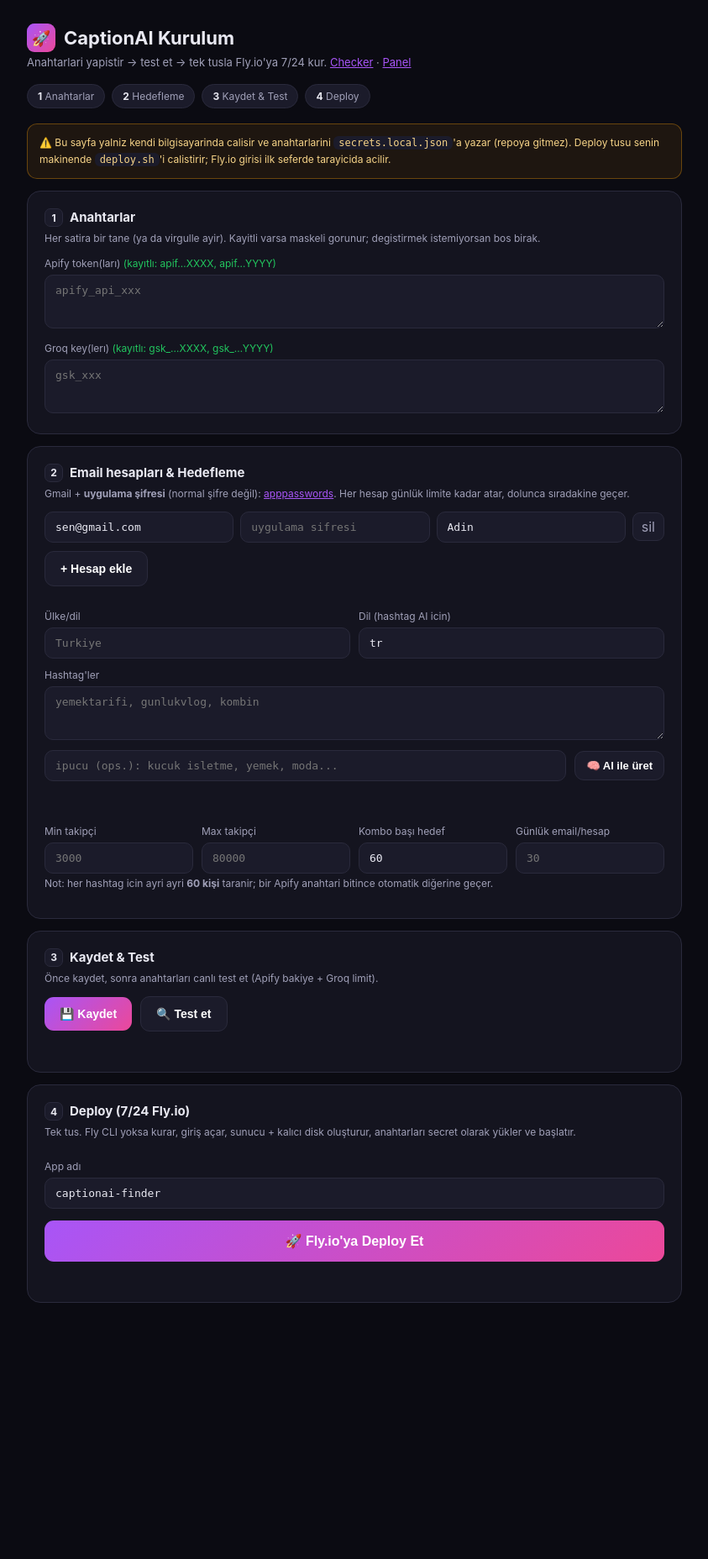
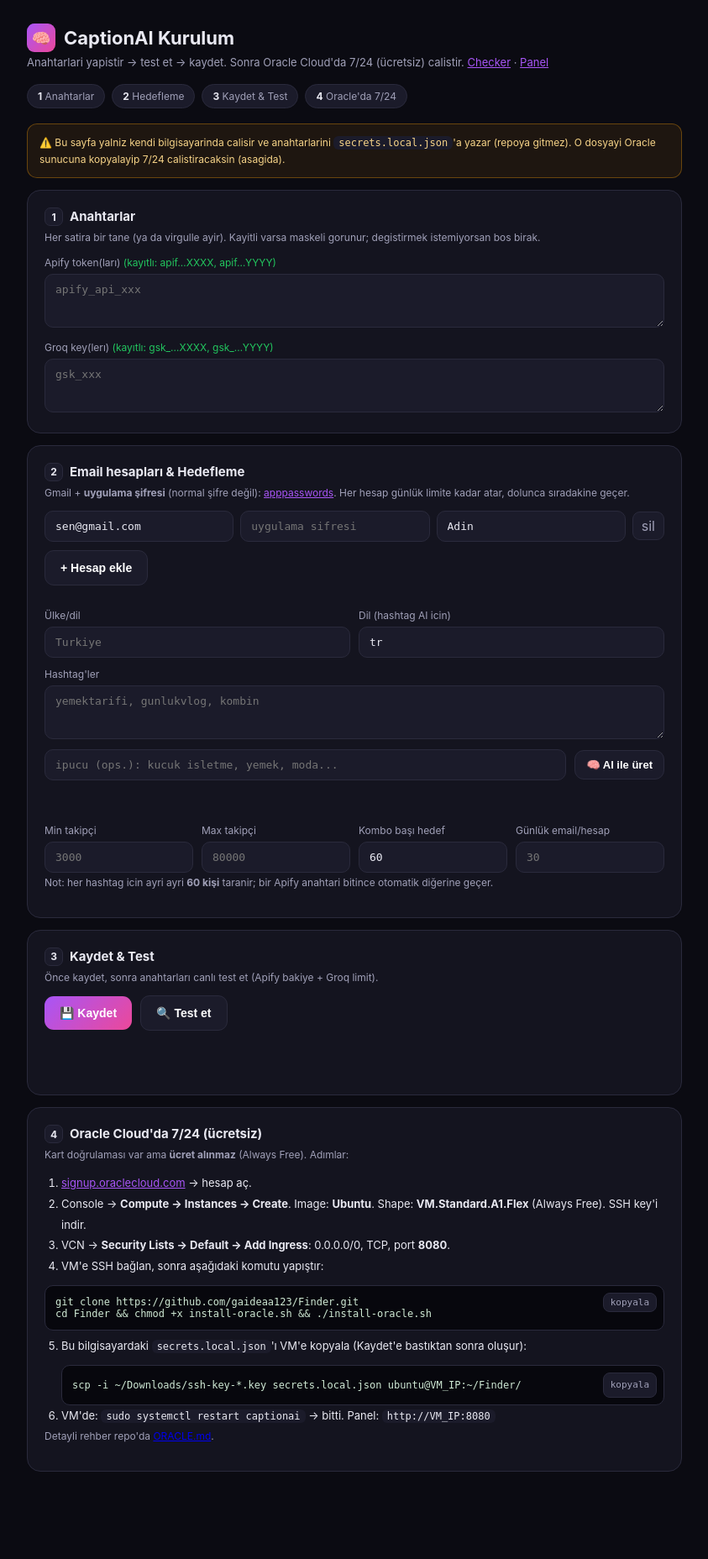
Before and after one commit to gaideaa123/Finder, a Flask app: page /setup in a window 1280 px wide. Shown: the whole page at 84% size, without its empty margins (218-1061 px from the left). Before the commit the page ends 1551 px from the top, so only its background shows below. Run offline with Flask 3, Linux system fonts and the light colour scheme.

Commit message:
feat(setup.html): replace Fly deploy button with Oracle step-by-step + copyable install command

```diff
--- a/templates/setup.html
+++ b/templates/setup.html
@@ -29,7 +29,6 @@
   .btn:disabled { opacity:.5; cursor:not-allowed; }
   .btn.secondary { background:var(--panel-2); border:1px solid var(--border); }
   .btn.small { padding:9px 13px; font-size:13px; }
-  .btn.big { width:100%; justify-content:center; font-size:16px; padding:15px; }
   .acct { display:flex; gap:8px; margin-top:8px; flex-wrap:wrap; align-items:center; }
   .acct input { flex:1; min-width:120px; }
   .acct .x { cursor:pointer; color:var(--muted); padding:6px 10px; border:1px solid var(--border); border-radius:9px; background:var(--panel-2); }
@@ -40,7 +39,10 @@
   th { color:var(--muted); font-weight:600; }
   .pill { font-size:11px; padding:2px 8px; border-radius:999px; border:1px solid var(--border); }
   .pill.ok { color:var(--green); } .pill.bad { color:var(--red); } .pill.warn { color:var(--amber); }
-  .term { background:#07070d; border:1px solid var(--border); border-radius:12px; padding:14px; font-family:ui-monospace,monospace; font-size:12px; line-height:1.55; white-space:pre-wrap; max-height:340px; overflow:auto; color:#cfe9d4; margin-top:12px; display:none; }
+  ol.guide { margin:6px 0 0; padding-left:20px; font-size:13px; line-height:1.9; }
+  ol.guide a { color:var(--accent); }
+  .cmd { position:relative; background:#07070d; border:1px solid var(--border); border-radius:10px; padding:12px 44px 12px 12px; font-family:ui-monospace,monospace; font-size:12px; color:#cfe9d4; white-space:pre-wrap; margin-top:10px; }
+  .cmd .copy { position:absolute; top:8px; right:8px; cursor:pointer; border:1px solid var(--border); background:var(--panel-2); color:var(--muted); border-radius:8px; padding:4px 8px; font-size:11px; }
   .row.gap { align-items:center; gap:10px; }
   code { background:var(--panel-2); padding:1px 6px; border-radius:6px; font-size:12px; }
   .warnbox { background:rgba(245,158,11,.08); border:1px solid rgba(245,158,11,.35); color:#f7d488; border-radius:12px; padding:12px 14px; font-size:12px; line-height:1.6; margin:14px 0; }
@@ -48,16 +50,16 @@
 </head>
 <body>
 <div class="wrap">
-  <h1><span class="dot">🚀</span> CaptionAI Kurulum</h1>
-  <p class="sub">Anahtarlari yapistir → test et → tek tusla Fly.io'ya 7/24 kur. <a href="/checker" style="color:var(--accent)">Checker</a> · <a href="/" style="color:var(--accent)">Panel</a></p>
+  <h1><span class="dot">🧠</span> CaptionAI Kurulum</h1>
+  <p class="sub">Anahtarlari yapistir → test et → kaydet. Sonra Oracle Cloud'da 7/24 (ücretsiz) calistir. <a href="/checker" style="color:var(--accent)">Checker</a> · <a href="/" style="color:var(--accent)">Panel</a></p>
   <div class="steps">
     <span class="step"><b>1</b> Anahtarlar</span>
     <span class="step"><b>2</b> Hedefleme</span>
     <span class="step"><b>3</b> Kaydet & Test</span>
-    <span class="step"><b>4</b> Deploy</span>
+    <span class="step"><b>4</b> Oracle'da 7/24</span>
   </div>
 
-  <div class="warnbox">⚠️ Bu sayfa yalniz kendi bilgisayarinda calisir ve anahtarlarini <code>secrets.local.json</code>'a yazar (repoya gitmez). Deploy tusu senin makinende <code>deploy.sh</code>'i calistirir; Fly.io girisi ilk seferde tarayicida acilir.</div>
+  <div class="warnbox">⚠️ Bu sayfa yalniz kendi bilgisayarinda calisir ve anahtarlarini <code>secrets.local.json</code>'a yazar (repoya gitmez). O dosyayi Oracle sunucuna kopyalayip 7/24 calistiracaksin (asagida).</div>
 
   <div class="card">
     <h2><span class="num">1</span>Anahtarlar</h2>
@@ -101,18 +103,28 @@
       <button class="btn secondary" onclick="check()">🔍 Test et</button>
     </div>
     <div id="saveStatus" class="status"></div>
+    <div id="savePath" class="status"></div>
     <div id="checkOut"></div>
   </div>
 
   <div class="card">
-    <h2><span class="num">4</span>Deploy (7/24 Fly.io)</h2>
-    <p class="hint">Tek tus. Fly CLI yoksa kurar, giriş açar, sunucu + kalıcı disk oluşturur, anahtarları secret olarak yükler ve başlatır.</p>
-    <div class="row gap">
-      <div style="flex:1"><label>App adı</label><input id="appName" value="captionai-finder"></div>
-    </div>
-    <button class="btn big" id="deployBtn" onclick="deploy()" style="margin-top:14px">🚀 Fly.io'ya Deploy Et</button>
-    <div id="deployStatus" class="status"></div>
-    <div id="term" class="term"></div>
+    <h2><span class="num">4</span>Oracle Cloud'da 7/24 (ücretsiz)</h2>
+    <p class="hint">Kart doğrulaması var ama <b>ücret alınmaz</b> (Always Free). Adımlar:</p>
+    <ol class="guide">
+      <li><a href="https://signup.oraclecloud.com" target="_blank">signup.oraclecloud.com</a> → hesap aç.</li>
+      <li>Console → <b>Compute → Instances → Create</b>. Image: <b>Ubuntu</b>. Shape: <b>VM.Standard.A1.Flex</b> (Always Free). SSH key'i indir.</li>
+      <li>VCN → <b>Security Lists → Default → Add Ingress</b>: 0.0.0.0/0, TCP, port <b>8080</b>.</li>
+      <li>VM'e SSH bağlan, sonra aşağıdaki komutu yapıştır:</li>
+    </ol>
+    <div class="cmd" id="cmd">git clone https://github.com/gaideaa123/Finder.git
+cd Finder && chmod +x install-oracle.sh && ./install-oracle.sh<span class="copy" onclick="copyCmd()">kopyala</span></div>
+    <ol class="guide" start="5">
+      <li>Bu bilgisayardaki <code id="scp">secrets.local.json</code>'ı VM'e kopyala (Kaydet'e bastıktan sonra oluşur):
+        <div class="cmd" id="scpcmd">scp -i ~/Downloads/ssh-key-*.key secrets.local.json ubuntu@VM_IP:~/Finder/<span class="copy" onclick="copyScp()">kopyala</span></div>
+      </li>
+      <li>VM'de: <code>sudo systemctl restart captionai</code> → bitti. Panel: <code>http://VM_IP:8080</code></li>
+    </ol>
+    <p class="hint">Detayli rehber repo'da <a href="https://github.com/gaideaa123/Finder/blob/main/ORACLE.md" target="_blank">ORACLE.md</a>.</p>
   </div>
 </div>
 
@@ -163,7 +175,9 @@
       email_accounts:accts.filter(a=>a.email&&a.password), targeting:targeting() };
     const r=await fetch('/api/setup/save',{method:'POST',headers:{'Content-Type':'application/json'},body:JSON.stringify(body)});
     const d=await r.json();
-    if(d.ok){ setS('saveStatus','Kaydedildi ✅  Apify:'+d.apify+' · Groq:'+d.groq+' · Hesap:'+d.accounts,'ok'); document.getElementById('apify').value=''; document.getElementById('groq').value=''; load(); return true; }
+    if(d.ok){ setS('saveStatus','Kaydedildi ✅  Apify:'+d.apify+' · Groq:'+d.groq+' · Hesap:'+d.accounts,'ok');
+      if(d.path) setS('savePath','Dosya: '+d.path);
+      document.getElementById('apify').value=''; document.getElementById('groq').value=''; load(); return true; }
     setS('saveStatus','Hata: '+(d.error||'?'),'err'); return false;
   }
 
@@ -198,18 +212,8 @@
     document.getElementById('checkOut').innerHTML=h;
   }
 
-  function deploy(){
-    const app=document.getElementById('appName').value.trim()||'captionai-finder';
-    const term=document.getElementById('term'); term.style.display='block'; term.textContent='';
-    const btn=document.getElementById('deployBtn'); btn.disabled=true;
-    setS('deployStatus','Deploy çalışıyor... (ilk seferde tarayıcıda Fly girişi açılabilir)');
-    const es=new EventSource('/api/setup/deploy?app='+encodeURIComponent(app));
-    es.onmessage=(e)=>{
-      if(e.data==='[DONE]'){ es.close(); btn.disabled=false; setS('deployStatus','Bitti. Panel: https://'+app+'.fly.dev  ·  Checker: /checker','ok'); return; }
-      term.textContent += e.data+'\n'; term.scrollTop=term.scrollHeight;
-    };
-    es.onerror=()=>{ es.close(); btn.disabled=false; setS('deployStatus','Bağlantı kesildi. Terminalden `bash deploy.sh` ile de deneyebilirsin.','err'); };
-  }
+  function copyCmd(){ navigator.clipboard.writeText('git clone https://github.com/gaideaa123/Finder.git\ncd Finder && chmod +x install-oracle.sh && ./install-oracle.sh'); }
+  function copyScp(){ navigator.clipboard.writeText('scp -i ~/Downloads/ssh-key-*.key secrets.local.json ubuntu@VM_IP:~/Finder/'); }
 
   load();
 </script>
```
